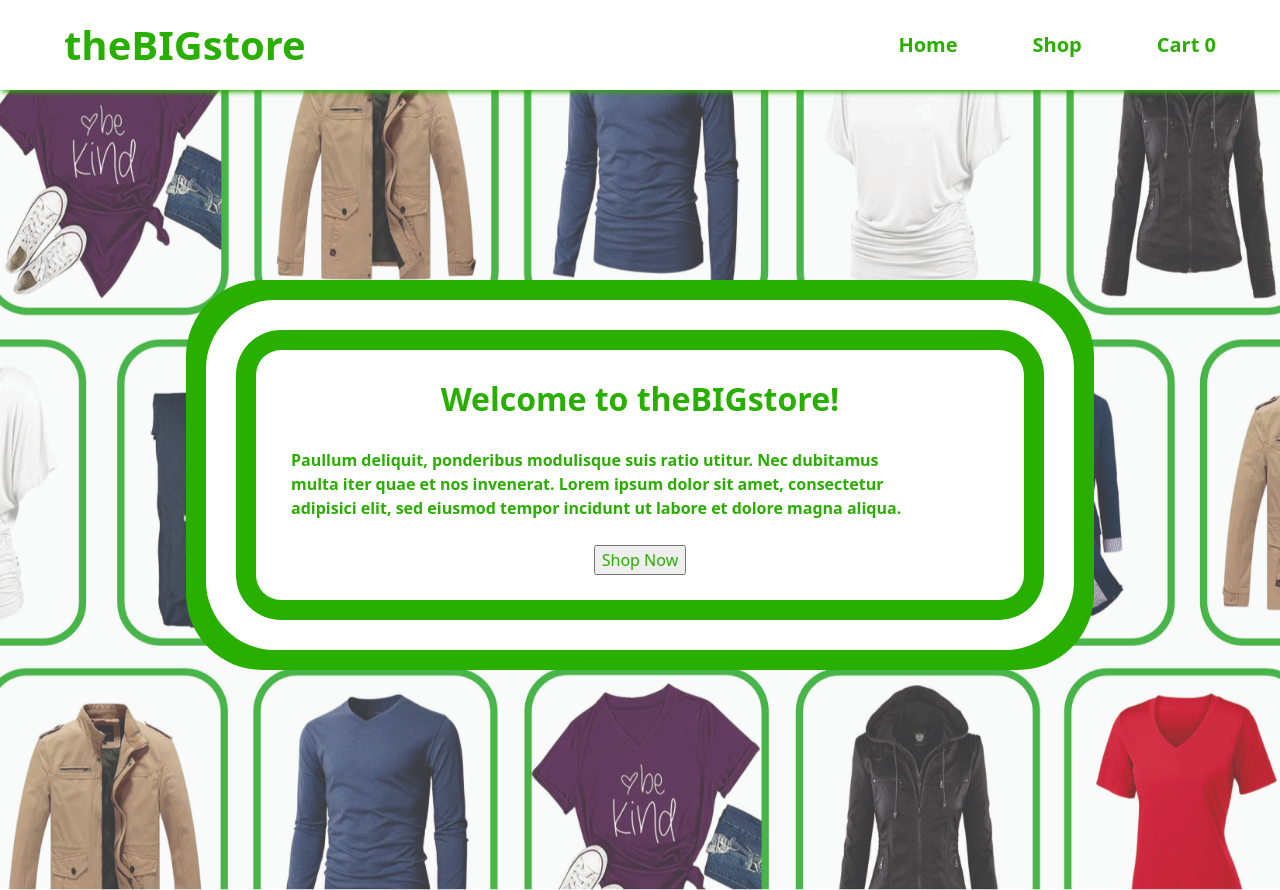
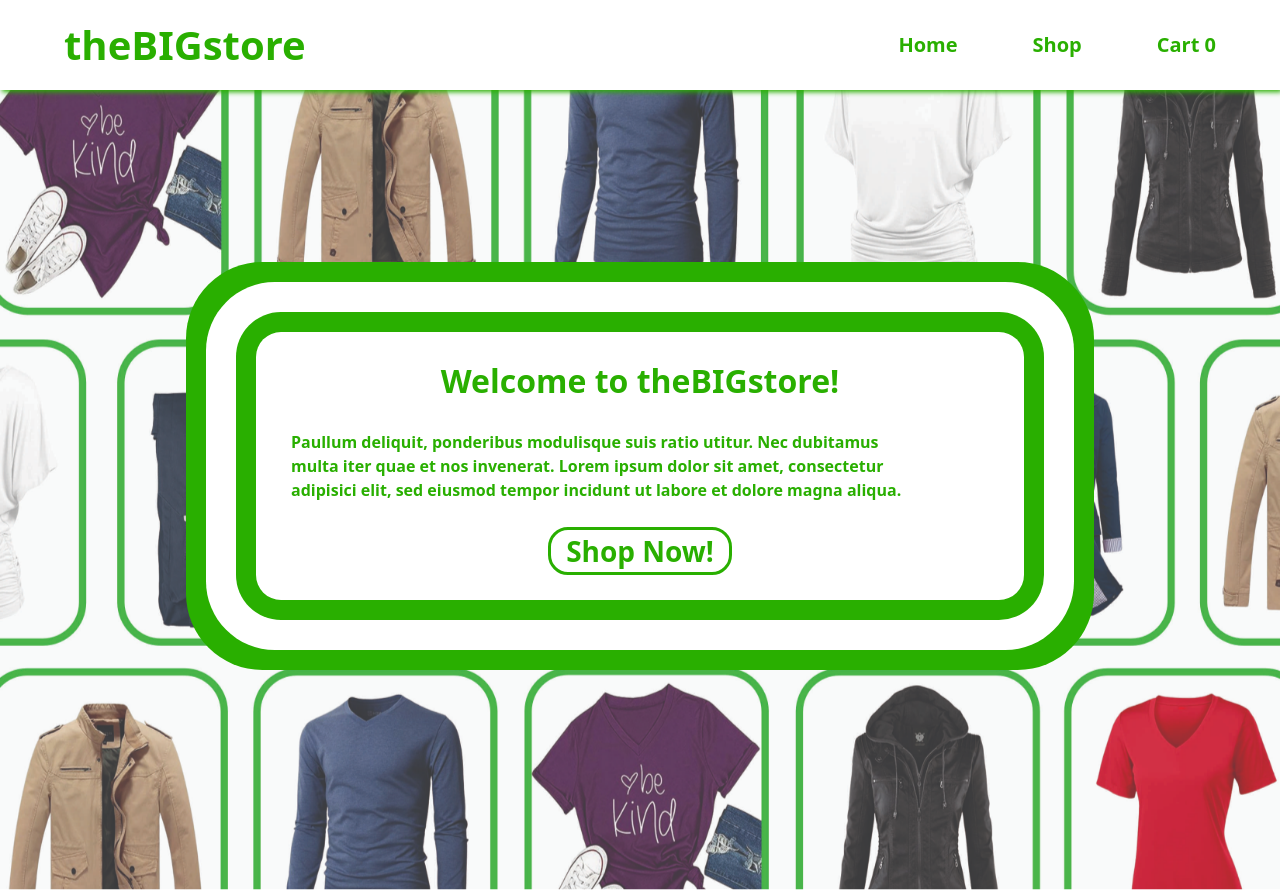
Before and after one commit to gushags/shopping-cart, a React (Vite) app: page / in a window 1280 px wide. Built offline with nearby package versions, Linux system fonts and the light colour scheme; no server answers.

Commit message:
feat: create button component

```diff
--- /dev/null
+++ b/src/button/Button.jsx
@@ -0,0 +1,11 @@
+// Button.jsx
+
+import styles from './Button.module.css';
+
+export default function Button({ label, onClick, style = styles.default }) {
+  return (
+    <button type='button' className={style} onClick={onClick}>
+      {label}
+    </button>
+  );
+}
--- /dev/null
+++ b/src/button/Button.module.css
@@ -0,0 +1,15 @@
+/* Button.module.css */
+
+.default {
+  background-color: white;
+  font-weight: 700;
+  font-size: 1.75rem;
+  padding: 0 15px;
+  border: 3px solid var(--main-green);
+  border-radius: 20px;
+  transition: transform 0.3s ease;
+}
+.default:hover {
+  background-color: var(--main-green-hov);
+  transform: scale(1.1);
+}
--- a/src/css/style.css
+++ b/src/css/style.css
@@ -1,11 +1,17 @@
 /* style.css -- global styles*/
+
+:root {
+  --main-green: rgb(41, 175, 0);
+  --main-green-hov: rgba(41, 175, 15, 0.15); /*15% opacity */
+  --main-blue: #0081af;
+}
 
 a:link,
 a:visited {
   text-decoration: none;
-  color: rgb(41, 175, 0);
+  color: var(--main-green);
 }
 
 * {
-  color: rgb(41, 175, 0);
+  color: var(--main-green);
 }
--- a/src/home/Home.jsx
+++ b/src/home/Home.jsx
@@ -1,9 +1,17 @@
 // Home.jsx
 
 import Navigation from '../navigation/Navigation';
+import Button from '../button/Button';
 import styles from './Home.module.css';
+import { useNavigate } from 'react-router-dom';
 
 function Home() {
+  let navigate = useNavigate();
+  const routeChange = () => {
+    let path = 'shop';
+    navigate(path);
+  };
+
   return (
     <>
       <Navigation />
@@ -16,7 +24,7 @@ function Home() {
           amet, consectetur adipisici elit, sed eiusmod tempor incidunt ut
           labore et dolore magna aliqua.
         </h4>
-        <button>Shop Now</button>
+        <Button label='Shop Now!' onClick={routeChange} />
       </div>
     </>
   );
--- a/src/navigation/Navigation.jsx
+++ b/src/navigation/Navigation.jsx
@@ -17,7 +17,7 @@ function Navigation() {
             <Link to='/shop' className={styles.pad}>
               Shop
             </Link>
-            <Link to='/cart'>
+            <Link to='/cart' className={styles.grow}>
               Cart <span>0</span>
             </Link>
           </div>
--- a/src/navigation/Navigation.module.css
+++ b/src/navigation/Navigation.module.css
@@ -26,3 +26,7 @@ nav {
 .pad {
   padding-right: 75px;
 }
+
+nav div a:hover {
+  color: var(--main-blue);
+}
```
